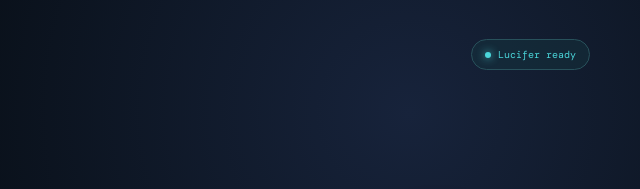
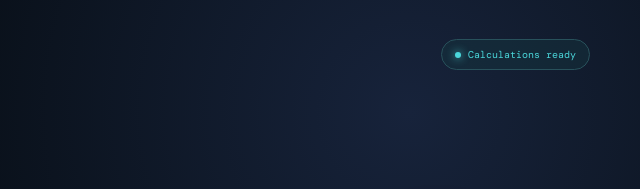
Before and after one commit to Sinople-lab/offGrid, a plain HTML site: page index.html in a window 1280 px wide. Shown: the top 189 px of the page, 640-1280 px from the left. Drawn offline with nearby package versions, Linux system fonts and the light colour scheme.

Commit message:
Update index.html

```diff
--- a/index.html
+++ b/index.html
@@ -18,7 +18,7 @@
           <p class="eyebrow">By Shur Lazuli</p>
         </div>
       </div>
-      <div class="status-pill"><span class="status-dot"></span>Lucifer ready</div>
+      <div class="status-pill"><span class="status-dot"></span>Calculations ready</div>
     </header>
 
     <section class="intro">
```
